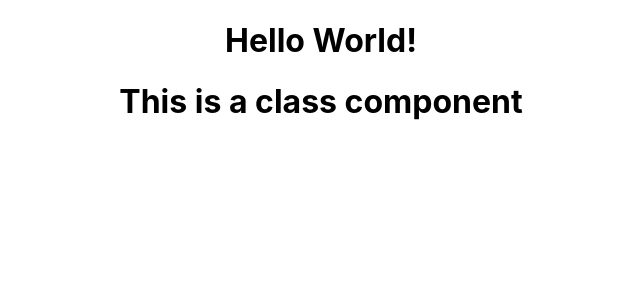
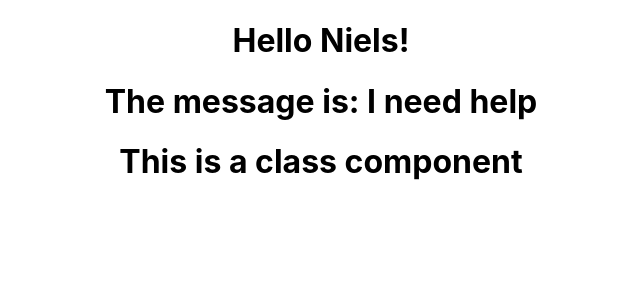
Before and after one commit to ByNielsLantinga/react-oefenen, a React (Create React App) app in the folder react-/: page / in a window 1280 px wide. Shown: the top 300 px of the page, without its empty margins (319-959 px from the left). Built offline with nearby package versions, Linux system fonts and the light colour scheme.

Commit message:
JSX gebruikt in "Help.js"

```diff
--- a/react-/src/App.js
+++ b/react-/src/App.js
@@ -1,11 +1,13 @@
 import './App.css';
 import Hello from "./components/Hello";
 import Message from "./components/Message";
+import Help from "./components/Help";
 
 function App() {
   return (
     <div className="App">
       <Hello/>
+      <Help/>
       <Message/>
     </div>
   );
--- a/react-/src/components/Hello.js
+++ b/react-/src/components/Hello.js
@@ -1,5 +1,7 @@
+const name = "Niels";
+
 function Hello(){
-    return<h1>Hello World!</h1>
+    return<h1>Hello {name}!</h1>
 }
 
 // const Hello = ()=> <h1>Hello there</h1>;
--- /dev/null
+++ b/react-/src/components/Help.js
@@ -0,0 +1,9 @@
+const displayMessage = ()=> {
+    return "I need help"
+}
+
+function Help(){
+    return <h1>The message is: {displayMessage()}</h1>
+}
+
+export default Help
```
